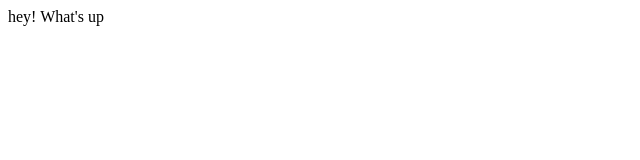
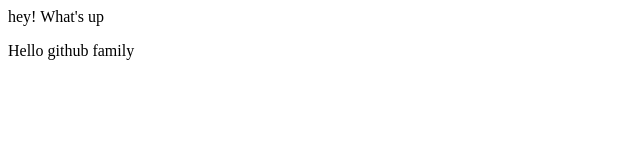
Before and after one commit to ANUSHKASONI2099/coder, a plain HTML site: page index.html in a window 1280 px wide. Shown: the whole page, without its empty margins (0-640 px from the left). Drawn offline with Linux system fonts and the light colour scheme.

Commit message:
Add new repo

```diff
--- a/index.html
+++ b/index.html
@@ -1,3 +1,6 @@
 <p>
     hey! What's up
 </p>
+<p>
+    Hello github family
+</p>
```
